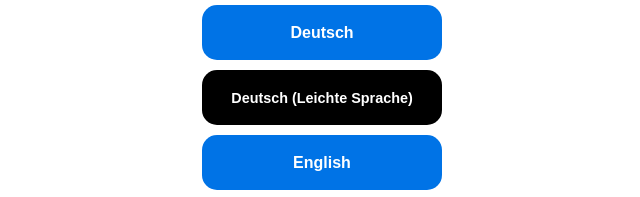
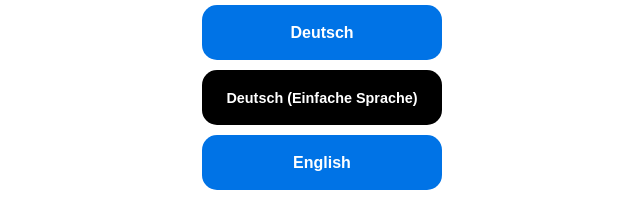
Before and after one commit to MuseumWolfenbuettel/MuseumWolfenbuetttel.github.io, a plain HTML site: page index.html in a window 1280 px wide. Shown: the part 205-402 px from the top of the page, 318-958 px from the left. Drawn offline with Linux system fonts and the light colour scheme.

Commit message:
Update index.html

```diff
--- a/index.html
+++ b/index.html
@@ -62,7 +62,7 @@
 
         <!-- Кнопки с ссылками на другие сайты -->
         <a href="https://museumwolfenbuettel.github.io/BuergerMuseumStart/" class="button">Deutsch</a>
-        <a href="https://museumwolfenbuettel.github.io/LS1/" class="button black">Deutsch (Leichte Sprache)</a>
+        <a href="https://museumwolfenbuettel.github.io/LS1/" class="button black">Deutsch (Einfache Sprache)</a>
         <a href="https://museumwolfenbuettel.github.io/for_visitors/" class="button">English</a>
         <a href="https://museumwolfenbuettel.github.io/espanol/" class="button">Español</a>
         <a href="https://museumwolfenbuettel.github.io/nederlands/" class="button">Nederlands</a>
```
